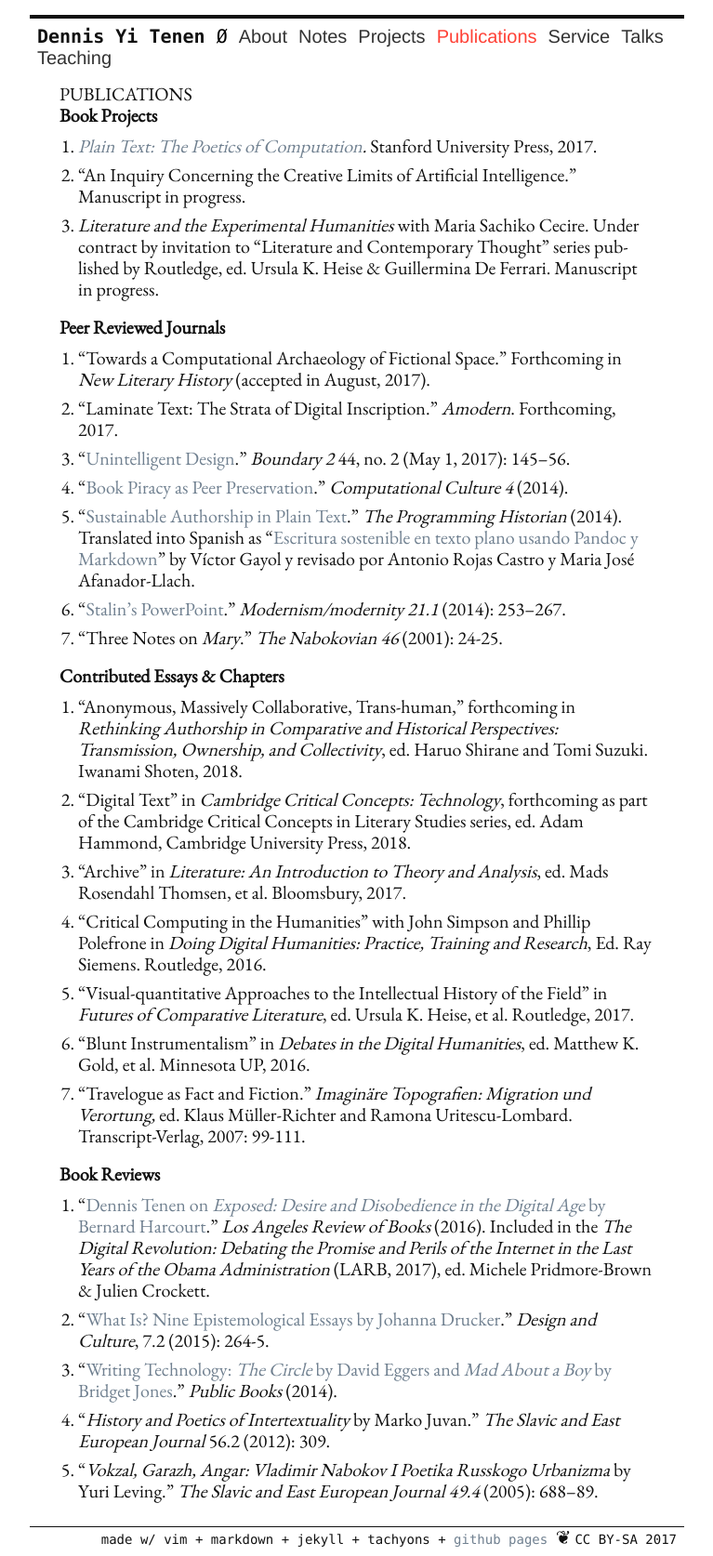
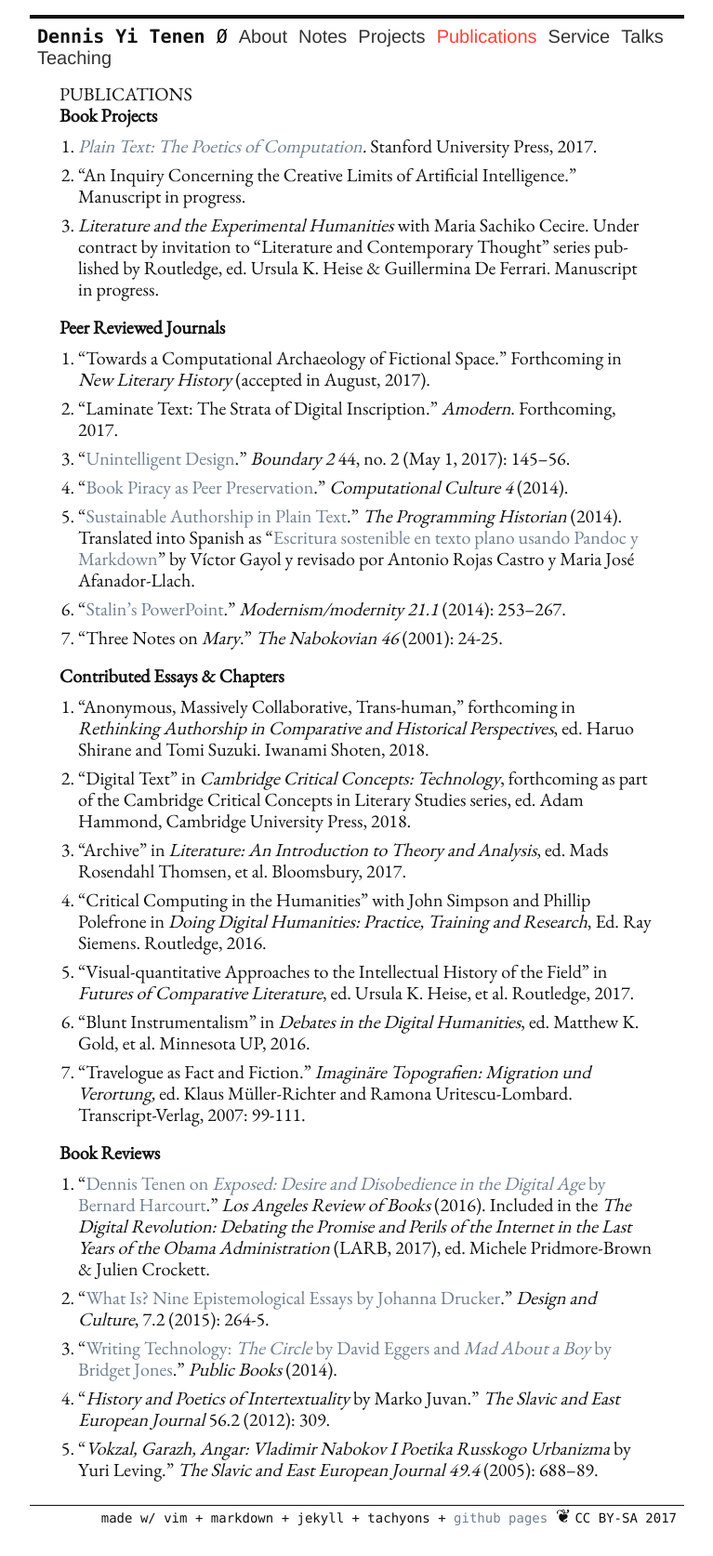
Before and after one commit to denten/denten.github.io, a Jekyll site: the page built from _pages/publications.md, in a window 1280 px wide. Shown: the whole page at 93% size, without its empty margins (256-1023 px from the left). Built offline with Jekyll 4.4.1, drawn with Linux system fonts in a browser that asks for light colours; nearby versions of some CDN libraries; library files that are not in the unit come from our copies; after the commit the page ends 1651 px from its top, so only the background shows below that.

Commit message:
minor tweak to collection title

```diff
--- a/_includes/CV/04-publications.md
+++ b/_includes/CV/04-publications.md
@@ -39,9 +39,8 @@ Afanador-Llach.
 ### Contributed Essays & Chapters
 
 1. "Anonymous, Massively Collaborative, Trans-human," forthcoming in
-   *Rethinking Authorship in Comparative and Historical Perspectives:
-Transmission, Ownership, and Collectivity*, ed. Haruo Shirane and Tomi Suzuki.
-Iwanami Shoten, 2018.
+   *Rethinking Authorship in Comparative and Historical Perspectives*, ed.
+Haruo Shirane and Tomi Suzuki.  Iwanami Shoten, 2018.
 2. "Digital Text" in *Cambridge Critical Concepts: Technology*, forthcoming as
    part of the Cambridge Critical Concepts in Literary Studies series, ed.
 Adam Hammond, Cambridge University Press, 2018.
```
